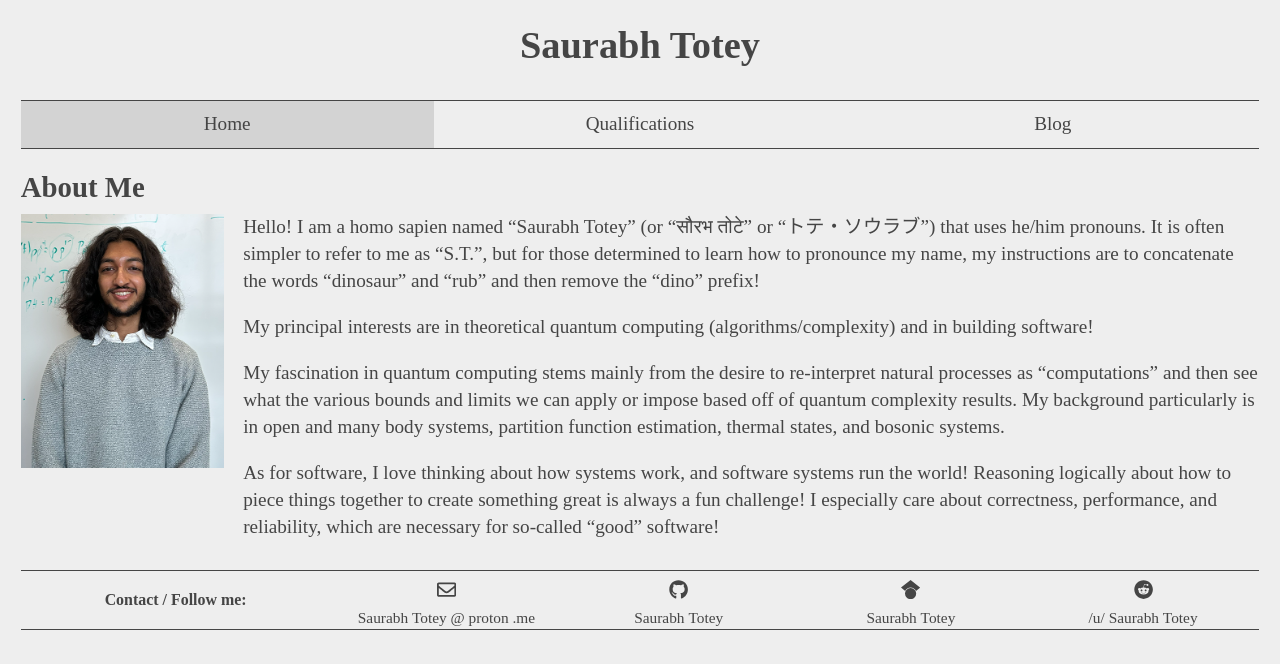
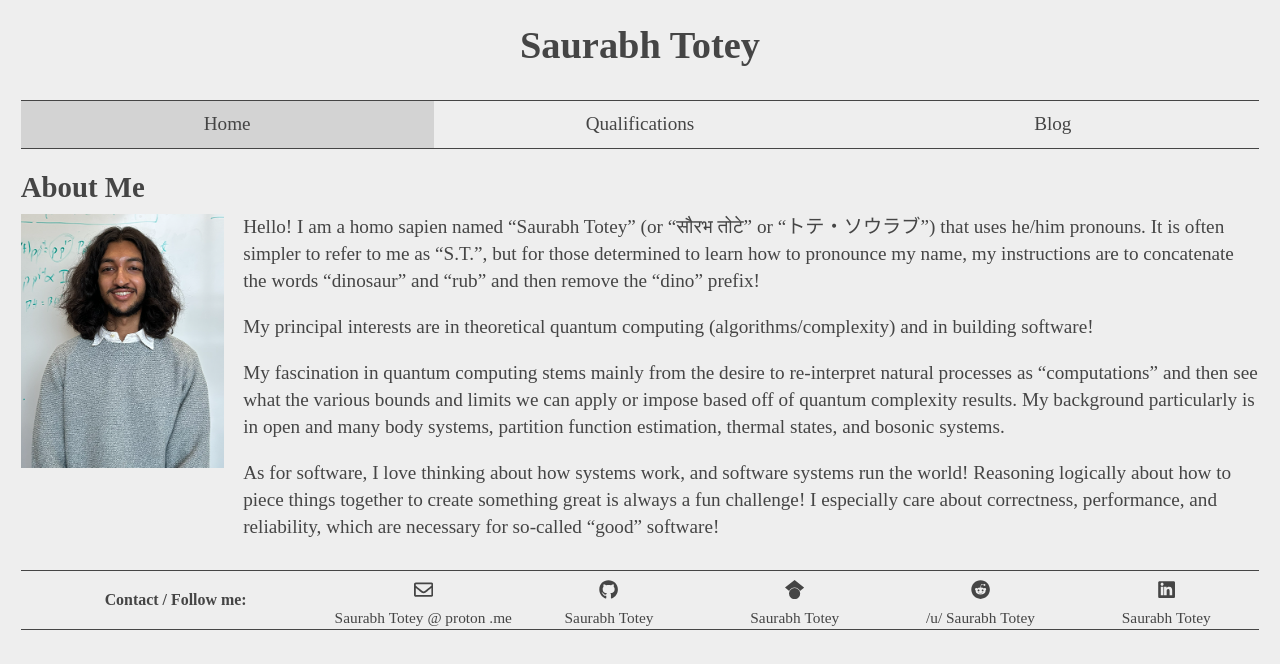
Before and after one commit to SaurabhTotey/Portfolio-Website, an Astro site: page / in a window 1280 px wide. Built offline with nearby package versions, Linux system fonts and the light colour scheme; Astro itself is replaced by a stand-in of ours.

Commit message:
Update resumes

```diff
--- a/src/components/Footer.astro
+++ b/src/components/Footer.astro
@@ -2,19 +2,20 @@
 import EnvelopeIcon from "./icons/EnvelopeIcon.astro";
 import GithubIcon from "./icons/GithubIcon.astro";
 import GoogleScholarIcon from "./icons/GoogleScholarIcon.astro";
+import LinkedInIcon from "./icons/LinkedInIcon.astro";
 import RedditIcon from "./icons/RedditIcon.astro";
 import ResponsiveContainer from "./ResponsiveContainer.astro";
 import "../styles/Footer.css";
 
 const links = [
 	{
-		name: "email",
+		name: "Email",
 		icon: EnvelopeIcon,
 		path: "mailto:SaurabhTotey@proton.me",
 		text: ["Saurabh", "Totey", "@", "proton", ".me"],
 	},
 	{
-		name: "github",
+		name: "GitHub",
 		icon: GithubIcon,
 		path: "https://www.github.com/SaurabhTotey",
 		text: ["Saurabh", "Totey"],
@@ -31,6 +32,12 @@ const links = [
 		path: "https://www.reddit.com/u/SaurabhTotey",
 		text: ["/u/", "Saurabh", "Totey"],
 	},
+	{
+		name: "LinkedIn",
+		icon: LinkedInIcon,
+		path: "https://www.linkedin.com/in/SaurabhTotey",
+		text: ["Saurabh","Totey"],
+	}
 ];
 const linkWidth = 100 / links.length;
 ---
--- /dev/null
+++ b/src/components/icons/LinkedInIcon.astro
@@ -0,0 +1,10 @@
+<svg
+	aria-hidden="true"
+	fill="currentColor"
+	viewBox="0 0 512 512"
+	height="1em"
+	width="1em"
+	xmlns="http://www.w3.org/2000/svg"
+>
+    <path d="M444.17 32H67.83C48 32 32 47.77 32 67.24v377.52C32 464.23 48 480 67.83 480h376.34c19.83 0 35.83-15.77 35.83-35.24V67.24C480 47.77 464 32 444.17 32zM170.87 405.43h-69.4V182.74h69.4v222.69zM136.19 154.13c-22.17 0-40.15-18-40.15-40.15S114 73.82 136.19 73.82s40.15 18 40.15 40.15-17.98 40.16-40.15 40.16zM405.43 405.43h-69.41V296.63c0-26-1-59.29-36.14-59.29-36.18 0-41.69 28.24-41.69 57.38v110.71h-69.4V182.74h66.59v30.42h.94c9.27-17.56 31.9-36.07 65.69-36.07 70.31 0 83.27 46.25 83.27 106.36v122z"/>
+</svg>
```
Also changed, not shown: 4 other files.
